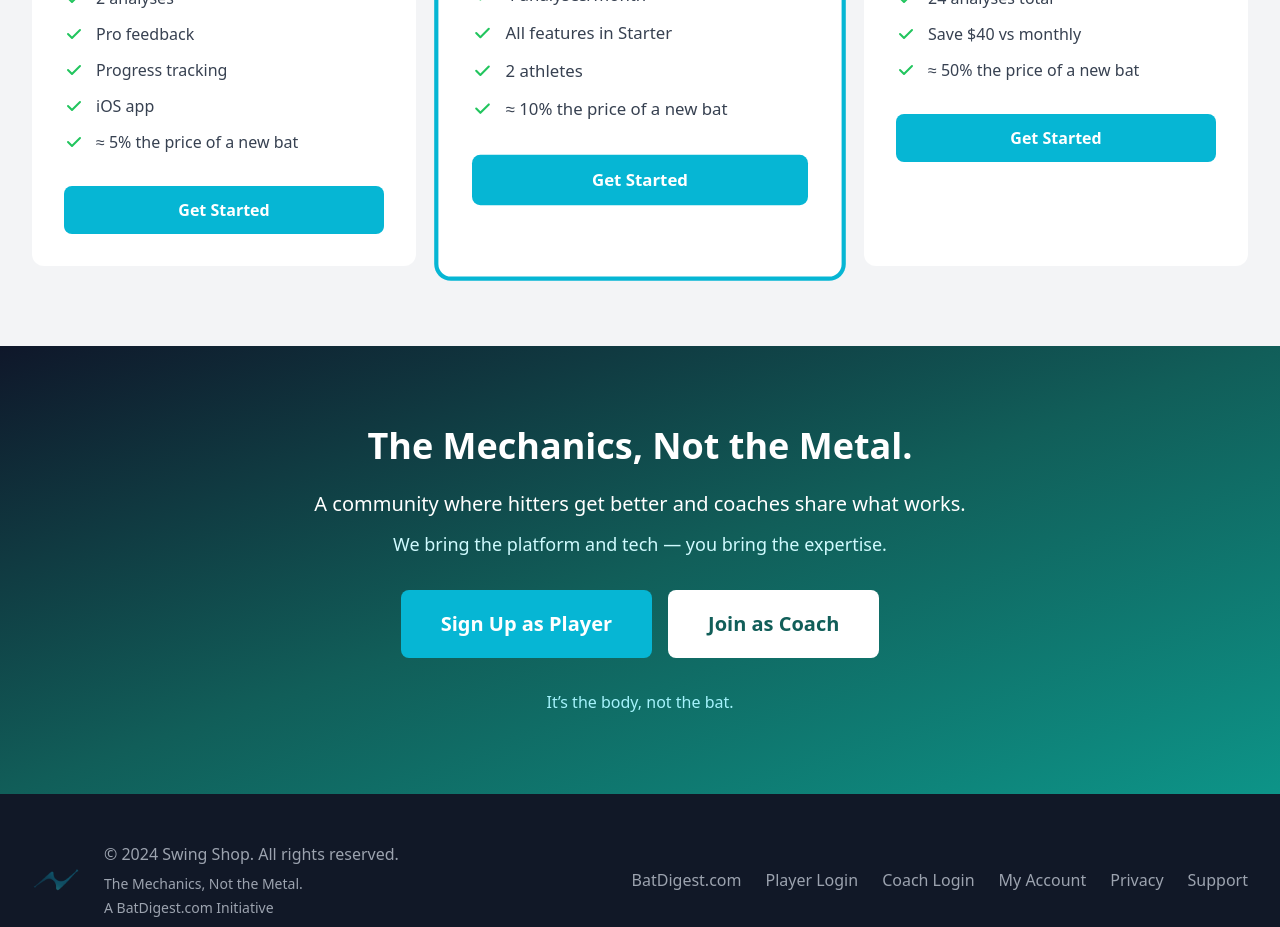
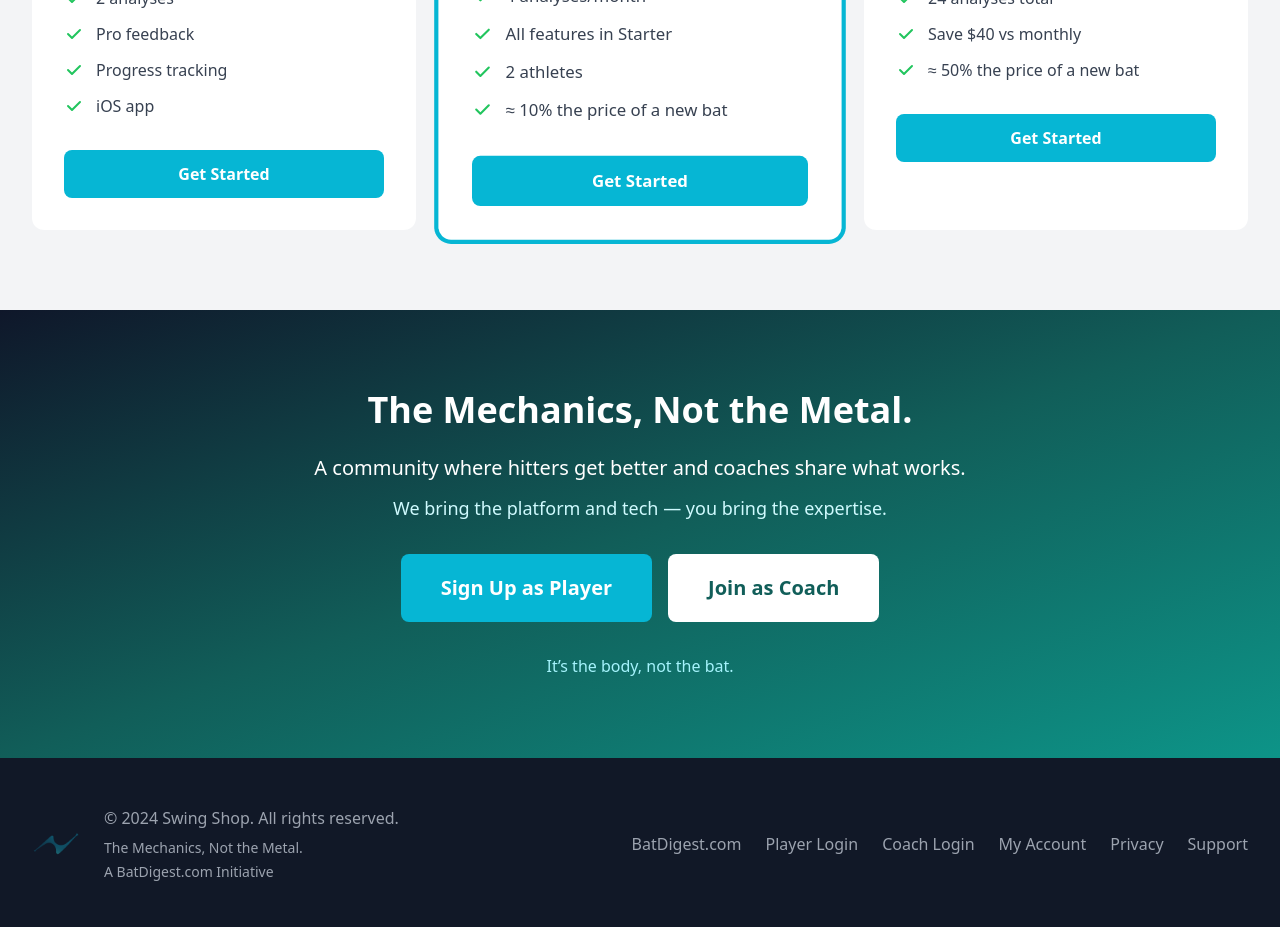
Before and after one commit to aa452110/batdigest-swing-platform, a React (Vite) app in the folder swing-analysis/: page / in a window 1280 px wide. Shown: the part 2820-3747 px from the top of the page. Built offline with nearby package versions, Linux system fonts and the light colour scheme; no server answers.

Commit message:
content: pricing bullet cleanup (keep 10%/50%, remove 5% on Starter)

```diff
--- a/swing-analysis/src/app/LandingPage.tsx
+++ b/swing-analysis/src/app/LandingPage.tsx
@@ -18,7 +18,7 @@
     name: 'Starter',
     price: '$25',
     period: '/month',
-    features: ['2 analyses', 'Pro feedback', 'Progress tracking', 'iOS app', '≈ 5% the price of a new bat']
+    features: ['2 analyses', 'Pro feedback', 'Progress tracking', 'iOS app']
   },
   {
     id: 'performance',
```
Also changed, not shown: 2 other files (tests, documents, lock files or other folders).
